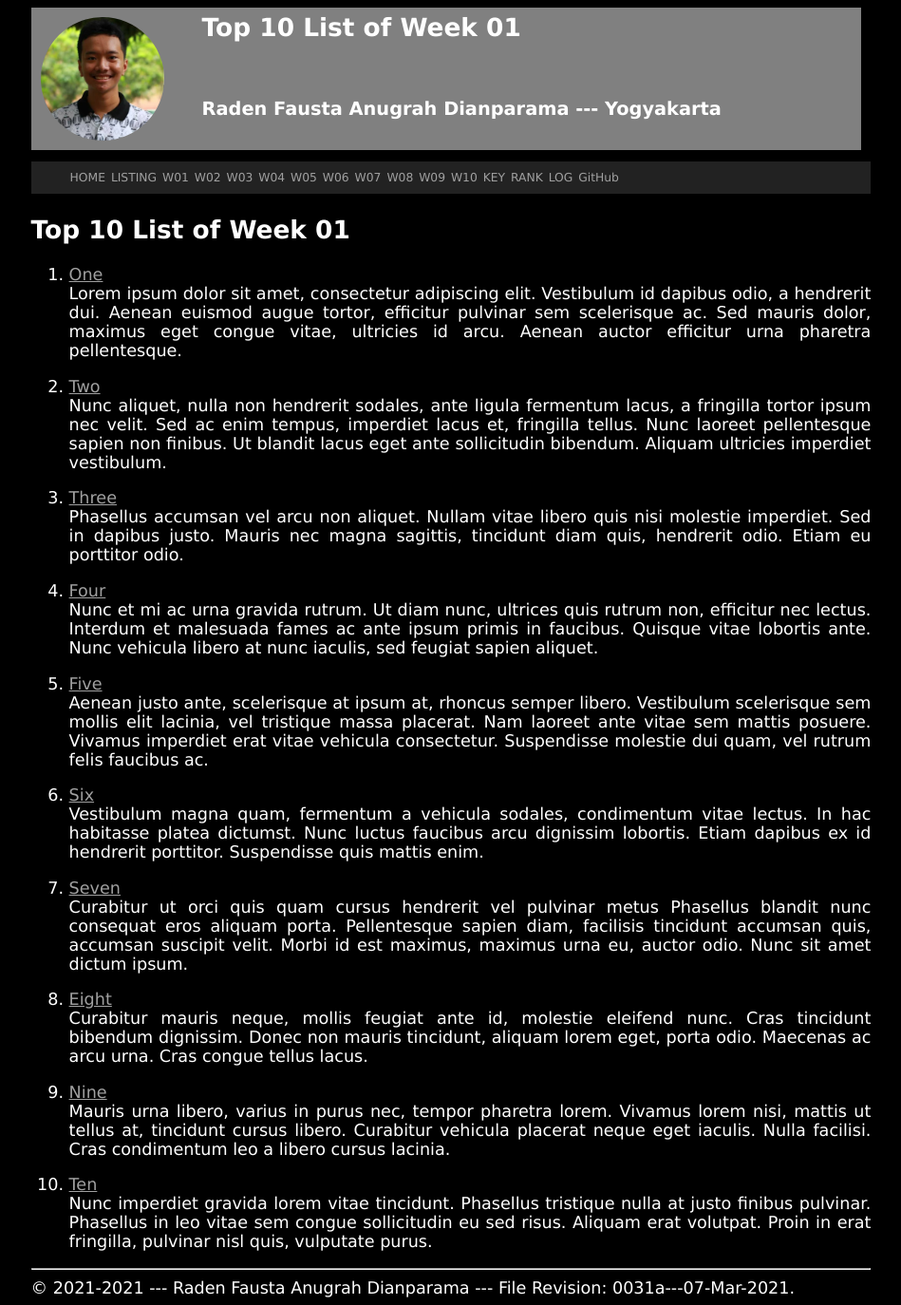
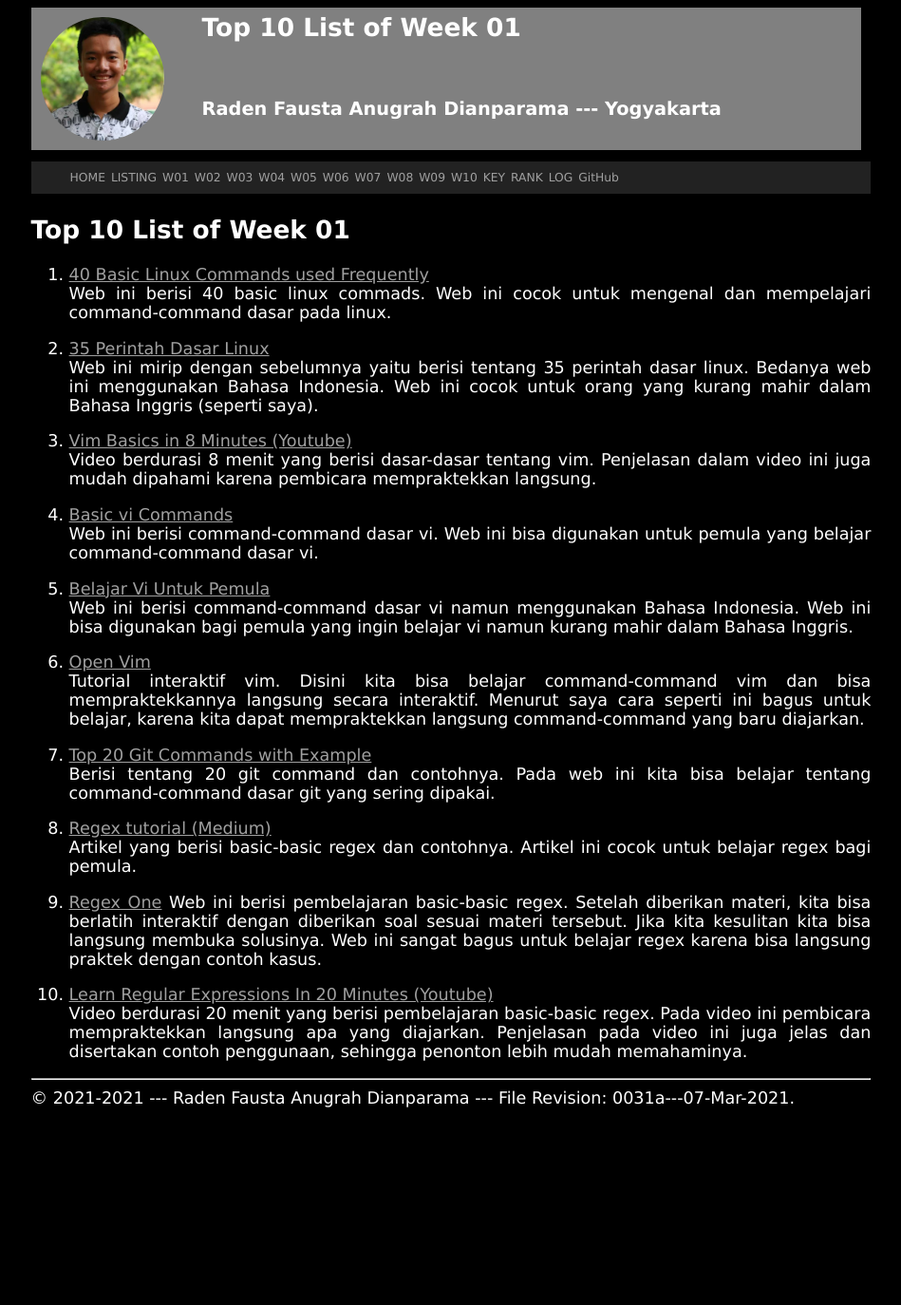
Before and after one commit to faustaadp/os211, a Jekyll site: the page built from w01.md, in a window 1280 px wide. Shown: the whole page at 95% size, without its empty margins (165-1114 px from the left). Built offline with Jekyll 4.4.1, drawn with Linux system fonts in a browser that asks for light colours; our own code applies the rules of GitHub Pages for plain Markdown files; after the commit the page ends 1174 px from its top, so only the background shows below that.

Commit message:
Membuat w01.md

```diff
--- a/w01.md
+++ b/w01.md
@@ -5,72 +5,32 @@ permalink: /W01/
 
 # Top 10 List of Week 01
 
-1. [One](https://en.wikipedia.org/wiki/1)<br>
-Lorem ipsum dolor sit amet, consectetur adipiscing elit.
-Vestibulum id dapibus odio, a hendrerit dui.
-Aenean euismod augue tortor, efficitur pulvinar sem scelerisque ac.
-Sed mauris dolor, maximus eget congue vitae, ultricies id arcu.
-Aenean auctor efficitur urna pharetra pellentesque.
+1. [40 Basic Linux Commands used Frequently](https://linoxide.com/linux-command/essential-linux-basic-commands/)<br>
+Web ini berisi 40 basic linux commads. Web ini cocok untuk mengenal dan mempelajari command-command dasar pada linux.
 
-2. [Two](https://en.wikipedia.org/wiki/2)<br>
-Nunc aliquet, nulla non hendrerit sodales, ante ligula fermentum lacus, a fringilla tortor ipsum nec velit.
-Sed ac enim tempus, imperdiet lacus et, fringilla tellus.
-Nunc laoreet pellentesque sapien non finibus.
-Ut blandit lacus eget ante sollicitudin bibendum.
-Aliquam ultricies imperdiet vestibulum.
+2. [35 Perintah Dasar Linux](https://www.hostinger.co.id/tutorial/perintah-dasar-linux)<br>
+Web ini mirip dengan sebelumnya yaitu berisi tentang 35 perintah dasar linux. Bedanya web ini menggunakan Bahasa Indonesia. Web ini cocok untuk orang yang kurang mahir dalam Bahasa Inggris (seperti saya).
 
-3. [Three](https://en.wikipedia.org/wiki/3)<br>
-Phasellus accumsan vel arcu non aliquet.
-Nullam vitae libero quis nisi molestie imperdiet.
-Sed in dapibus justo.
-Mauris nec magna sagittis, tincidunt diam quis, hendrerit odio.
-Etiam eu porttitor odio.
+3. [Vim Basics in 8 Minutes (Youtube)](https://www.youtube.com/watch?v=ggSyF1SVFr4&ab_channel=tutoriaLinux)<br>
+Video berdurasi 8 menit yang berisi dasar-dasar tentang vim. Penjelasan dalam video ini juga mudah dipahami karena pembicara mempraktekkan langsung.
 
-4. [Four](https://en.wikipedia.org/wiki/4)<br>
-Nunc et mi ac urna gravida rutrum.
-Ut diam nunc, ultrices quis rutrum non, efficitur nec lectus.
-Interdum et malesuada fames ac ante ipsum primis in faucibus.
-Quisque vitae lobortis ante.
-Nunc vehicula libero at nunc iaculis, sed feugiat sapien aliquet.
+4. [Basic vi Commands](https://www.cs.colostate.edu/helpdocs/vi.html)<br>
+Web ini berisi command-command dasar vi. Web ini bisa digunakan untuk pemula yang belajar command-command dasar vi.
 
-5. [Five](https://en.wikipedia.org/wiki/5)<br>
-Aenean justo ante, scelerisque at ipsum at, rhoncus semper libero.
-Vestibulum scelerisque sem mollis elit lacinia, vel tristique massa placerat.
-Nam laoreet ante vitae sem mattis posuere.
-Vivamus imperdiet erat vitae vehicula consectetur.
-Suspendisse molestie dui quam, vel rutrum felis faucibus ac.
+5. [Belajar Vi Untuk Pemula](https://hengkidh.com/2010/07/06/belajar-vi-untuk-pemula/)<br>
+Web ini berisi command-command dasar vi namun menggunakan Bahasa Indonesia. Web ini bisa digunakan bagi pemula yang ingin belajar vi namun kurang mahir dalam Bahasa Inggris.
 
-6. [Six](https://en.wikipedia.org/wiki/6)<br>
-Vestibulum magna quam, fermentum a vehicula sodales, condimentum vitae lectus.
-In hac habitasse platea dictumst.
-Nunc luctus faucibus arcu dignissim lobortis.
-Etiam dapibus ex id hendrerit porttitor.
-Suspendisse quis mattis enim.
+6. [Open Vim](https://www.openvim.com/)<br>
+Tutorial interaktif vim. Disini kita bisa belajar command-command vim dan bisa mempraktekkannya langsung secara interaktif. Menurut saya cara seperti ini bagus untuk belajar, karena kita dapat mempraktekkan langsung command-command yang baru diajarkan.
 
-7. [Seven](https://en.wikipedia.org/wiki/7)<br>
-Curabitur ut orci quis quam cursus hendrerit vel pulvinar metus
-Phasellus blandit nunc consequat eros aliquam porta.
-Pellentesque sapien diam, facilisis tincidunt accumsan quis, accumsan suscipit velit.
-Morbi id est maximus, maximus urna eu, auctor odio.
-Nunc sit amet dictum ipsum.
+7. [Top 20 Git Commands with Example](https://www.edureka.co/blog/git-commands-with-example/)<br>
+Berisi tentang 20 git command dan contohnya. Pada web ini kita bisa belajar tentang command-command dasar git yang sering dipakai.
 
-8. [Eight](https://en.wikipedia.org/wiki/8)<br>
-Curabitur mauris neque, mollis feugiat ante id, molestie eleifend nunc.
-Cras tincidunt bibendum dignissim.
-Donec non mauris tincidunt, aliquam lorem eget, porta odio.
-Maecenas ac arcu urna.
-Cras congue tellus lacus.
+8. [Regex tutorial (Medium)](https://medium.com/factory-mind/regex-tutorial-a-simple-cheatsheet-by-examples-649dc1c3f285)<br>
+Artikel yang berisi basic-basic regex dan contohnya. Artikel ini cocok untuk belajar regex bagi pemula.
 
-9. [Nine](https://en.wikipedia.org/wiki/9)<br>
-Mauris urna libero, varius in purus nec, tempor pharetra lorem.
-Vivamus lorem nisi, mattis ut tellus at, tincidunt cursus libero.
-Curabitur vehicula placerat neque eget iaculis.
-Nulla facilisi.
-Cras condimentum leo a libero cursus lacinia.
+9. [Regex One](https://regexone.com/)
+Web ini berisi pembelajaran basic-basic regex. Setelah diberikan materi, kita bisa berlatih interaktif dengan diberikan soal sesuai materi tersebut. Jika kita kesulitan kita bisa langsung membuka solusinya. Web ini sangat bagus untuk belajar regex karena bisa langsung praktek dengan contoh kasus.
 
-10. [Ten](https://en.wikipedia.org/wiki/10)<br>
-Nunc imperdiet gravida lorem vitae tincidunt.
-Phasellus tristique nulla at justo finibus pulvinar.
-Phasellus in leo vitae sem congue sollicitudin eu sed risus.
-Aliquam erat volutpat.
-Proin in erat fringilla, pulvinar nisl quis, vulputate purus.
+10. [Learn Regular Expressions In 20 Minutes (Youtube)](https://www.youtube.com/watch?v=rhzKDrUiJVk&ab_channel=WebDevSimplified)<br>
+Video berdurasi 20 menit yang berisi pembelajaran basic-basic regex. Pada video ini pembicara mempraktekkan langsung apa yang diajarkan. Penjelasan pada video ini juga jelas dan disertakan contoh penggunaan, sehingga penonton lebih mudah memahaminya.
```
